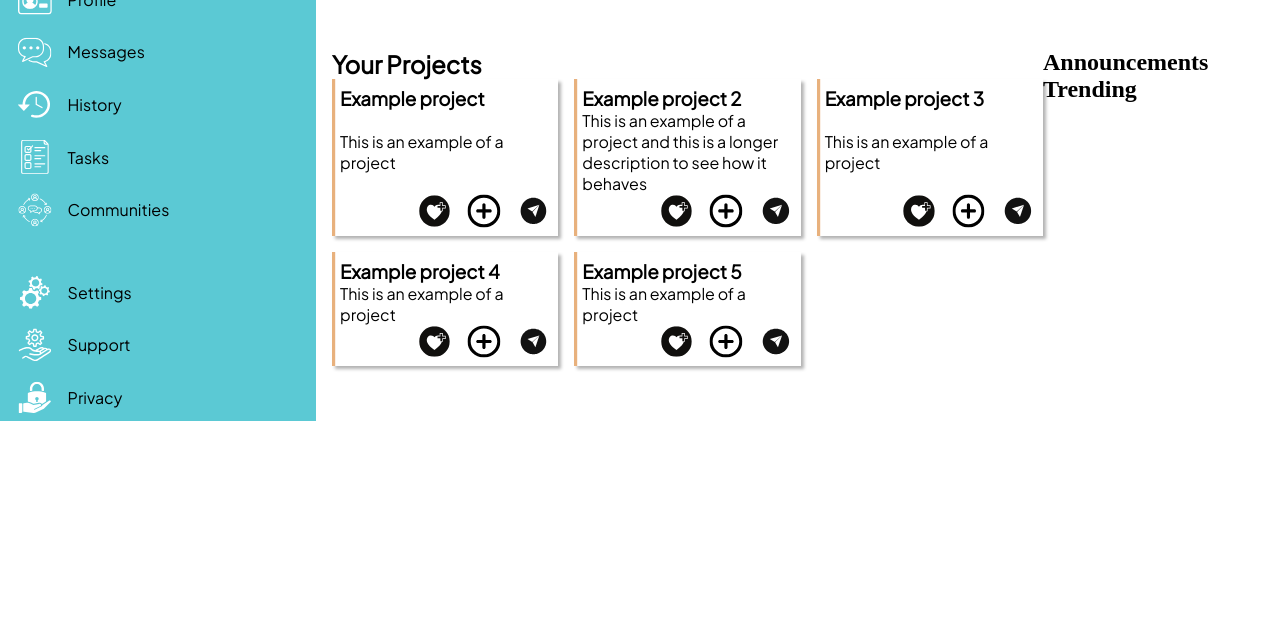
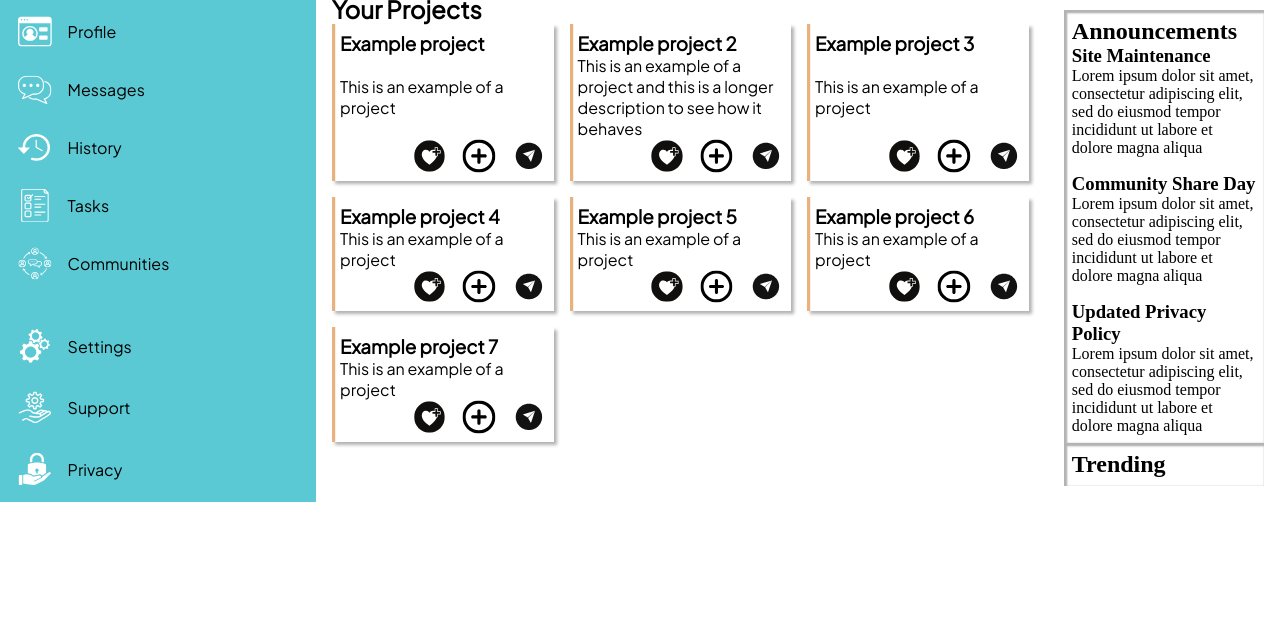
Before and after one commit to j4mes999/admin-dashboard, a plain HTML site: page index.html in a window 1280 px wide. Shown: the part 182-800 px from the top of the page. Drawn offline with Linux system fonts and the light colour scheme.

Commit message:
Add right bar with the help of Luciana

```diff
--- a/index.html
+++ b/index.html
@@ -139,11 +139,45 @@
                             <img src="media/share.svg" class="icon-group">
                         </div>
                     </div>
+                    <div class="project-card">
+                        <h3>Example project 6</h3>
+                        <p>This is an example of a project</p>
+                        <div class="icons">
+                            <img src="media/addFavourites.svg" class="icon-group">
+                            <img src="media/viewMore.svg" class="icon-group">
+                            <img src="media/share.svg" class="icon-group">
+                        </div>
+                    </div>
+                    <div class="project-card">
+                        <h3>Example project 7</h3>
+                        <p>This is an example of a project</p>
+                        <div class="icons">
+                            <img src="media/addFavourites.svg" class="icon-group">
+                            <img src="media/viewMore.svg" class="icon-group">
+                            <img src="media/share.svg" class="icon-group">
+                        </div>
+                    </div>
                 </div>
             </div>
             <div class="right-bar">
                 <div class="announcements">
                     <h2>Announcements</h2>
+                    <div class="right-panel">
+                        <ul class="announce">
+                            <li>
+                                <h3>Site Maintenance</h3>
+                                <p>Lorem ipsum dolor sit amet, consectetur adipiscing elit, sed do eiusmod tempor incididunt ut labore et dolore magna aliqua</p>
+                            </li>
+                            <li>
+                                <h3>Community Share Day</h3>
+                                <p>Lorem ipsum dolor sit amet, consectetur adipiscing elit, sed do eiusmod tempor incididunt ut labore et dolore magna aliqua</p>
+                            </li>
+                            <li>
+                                <h3>Updated Privacy Policy</h3>
+                                <p>Lorem ipsum dolor sit amet, consectetur adipiscing elit, sed do eiusmod tempor incididunt ut labore et dolore magna aliqua</p>
+                            </li>
+                        </ul>
+                    </div>
                 </div>
                 <div class="trending">
                     <h2>Trending</h2>
--- a/style/style.css
+++ b/style/style.css
@@ -43,6 +43,7 @@
 .main-content{
     display: grid;
     grid-template-columns: 3fr 1fr;
+    gap: 1.2rem;
 }
 
 .dashboard-icon{
@@ -156,6 +157,26 @@ button{
     gap: 1rem;
 }
 
+.announcements,
+.trending{
+    display: flex;
+    flex-direction: column;
+    justify-content: space-between;
+    padding: 0.5rem;
+    box-shadow: inset 0.1em 0.1em 0.1em 0.1em rgba(0, 0, 0, 0.3);
+}
+
+.announce{
+    list-style: none;
+    display: flex;
+    flex-direction: column;
+    gap: 1rem;
+}
+
+.right-bar{
+    margin:1rem
+}
+
 /* Hovering selectors */
 .button-item:hover{
     background: var(--hover-background)
```
